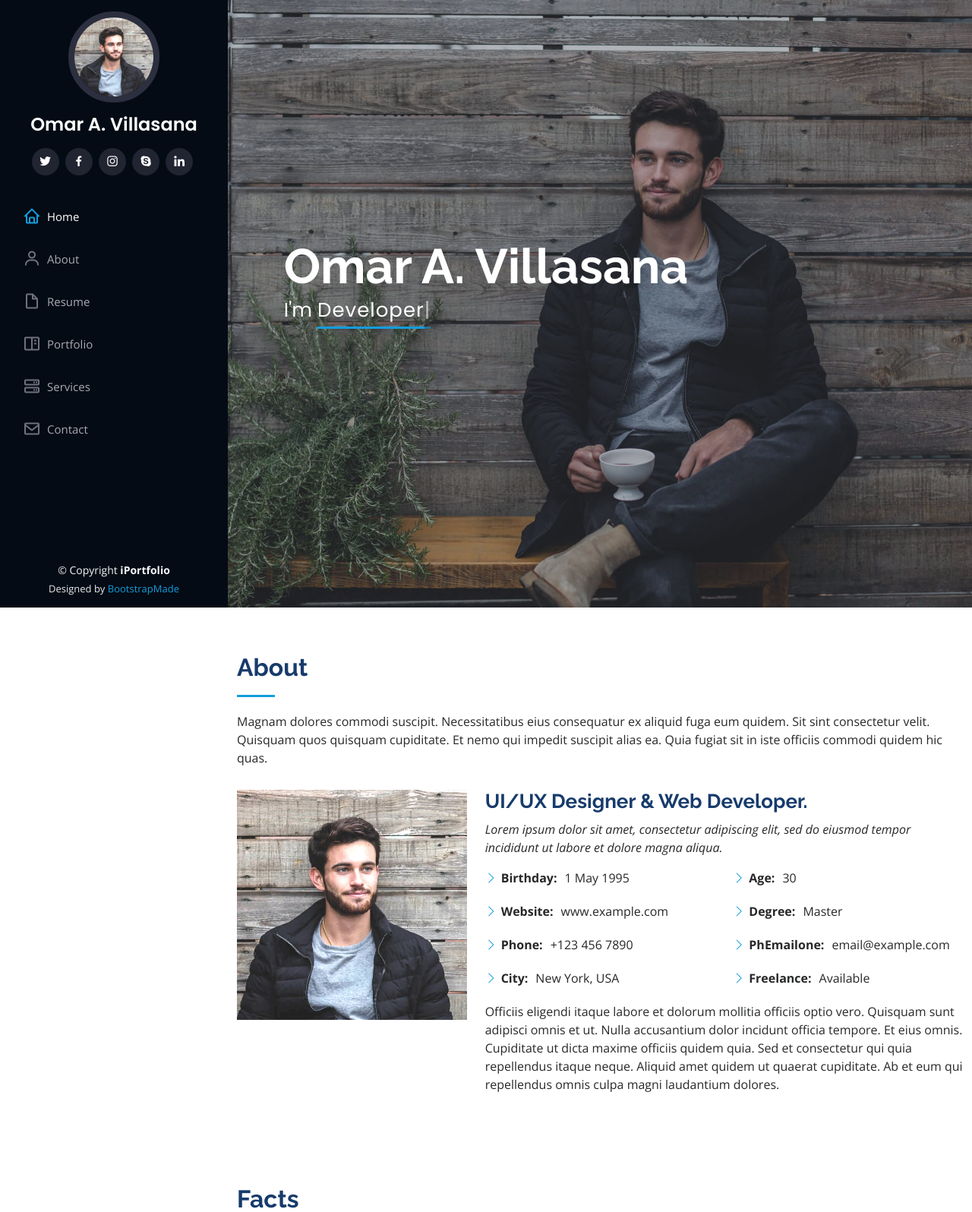
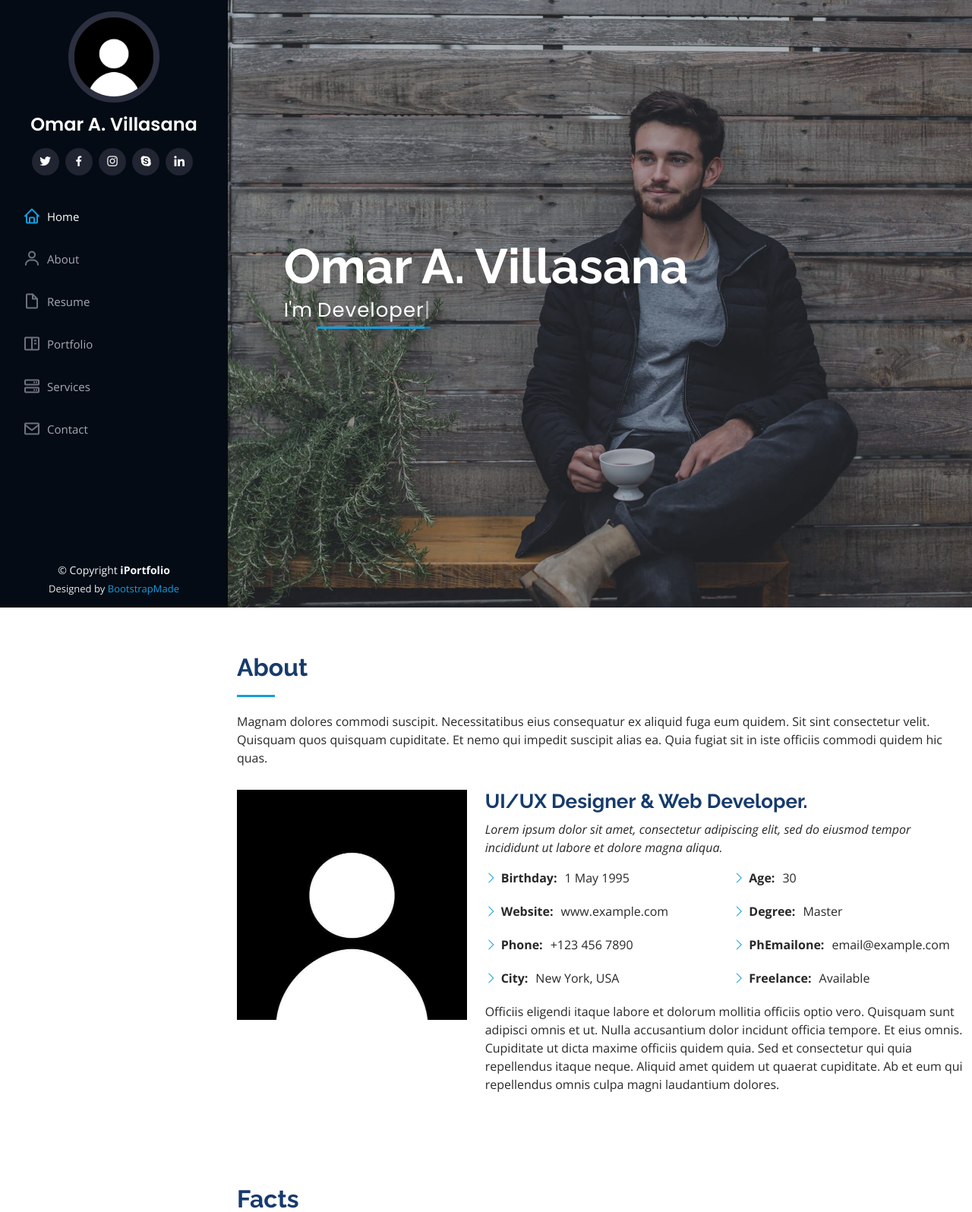
Before and after one commit to Konflicks/myresume, a Flask app: page / in a window 1280 px wide. Shown: the top 1596 px of the page at 76% size. Run offline with Flask 2, Linux system fonts and the light colour scheme; some libraries are stand-ins or nearby versions.

Commit message:
Replaced pfp

```diff
--- a/templates/index.html
+++ b/templates/index.html
@@ -45,7 +45,7 @@
     <div class="d-flex flex-column">
 
       <div class="profile">
-        <img src="static/img/profile-img.jpg" alt="" class="img-fluid rounded-circle">
+        <img src="static/img/unknown_user.jpg" alt="" class="img-fluid rounded-circle">
         <h1 class="text-light"><a href="index.html">Omar A. Villasana</a></h1>
         <div class="social-links mt-3 text-center">
           <a href="#" class="twitter"><i class="bx bxl-twitter"></i></a>
@@ -90,7 +90,7 @@
 
         <div class="row">
           <div class="col-lg-4" data-aos="fade-right">
-            <img src="static/img/profile-img.jpg" class="img-fluid" alt="">
+            <img src="static/img/unknown_user.jpg" class="img-fluid" alt="">
           </div>
           <div class="col-lg-8 pt-4 pt-lg-0 content" data-aos="fade-left">
             <h3>UI/UX Designer &amp; Web Developer.</h3>
```
Also changed, not shown: static/img/unknown_user.jpg (added).
